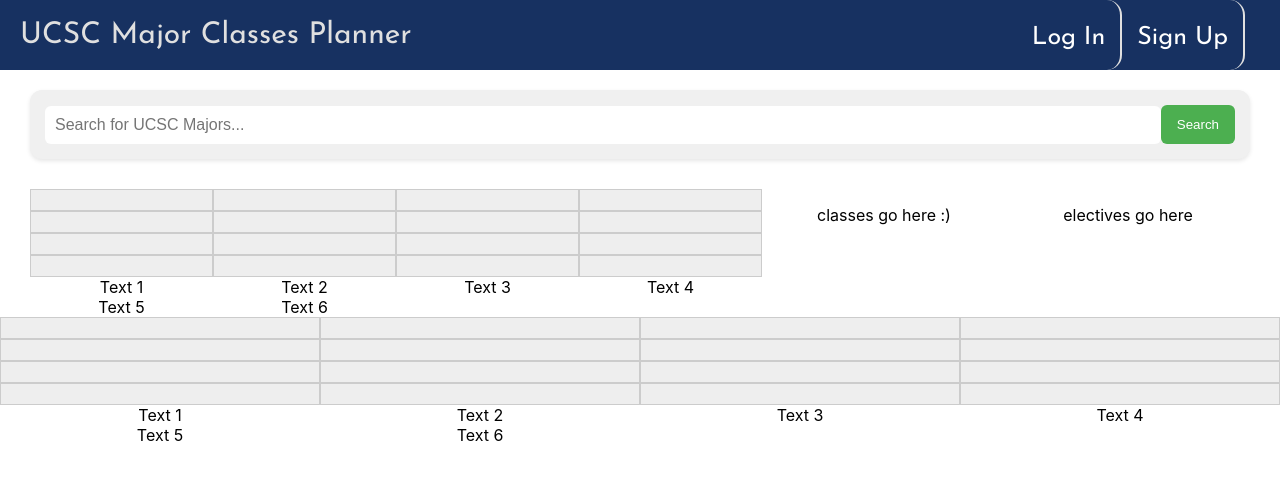
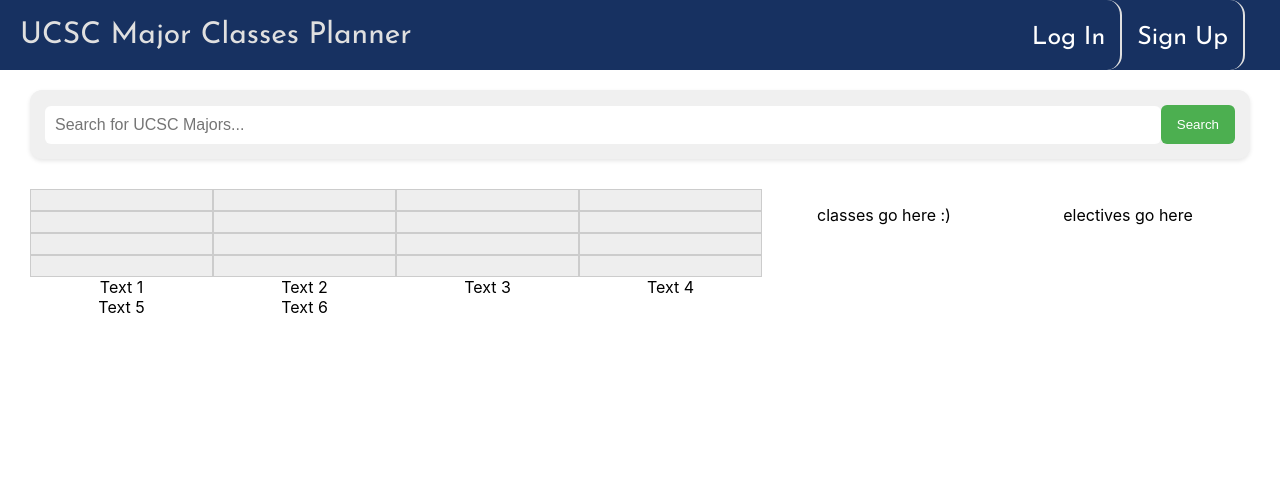
Before and after one commit to PurrGod/college-planner-webapp, a React (Create React App) app: page / in a window 1280 px wide. Shown: the top 480 px of the page. Built offline with nearby package versions, Linux system fonts and the light colour scheme; the HTML template or start-up script is replaced by a standard one.

Commit message:
Update App.js

```diff
--- a/src/App.js
+++ b/src/App.js
@@ -16,9 +16,6 @@
       <div>
         <Calendar />
       </div>
-      <div>
-        <GridComponent />
-      </div>
     </div>
   );
 }
```
